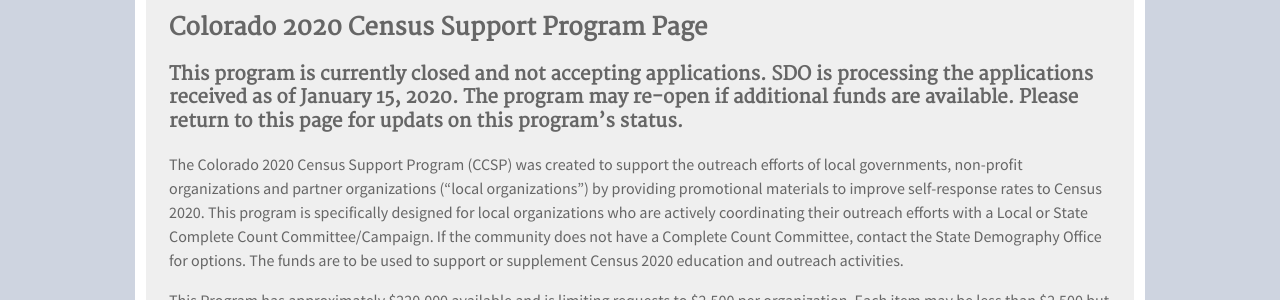
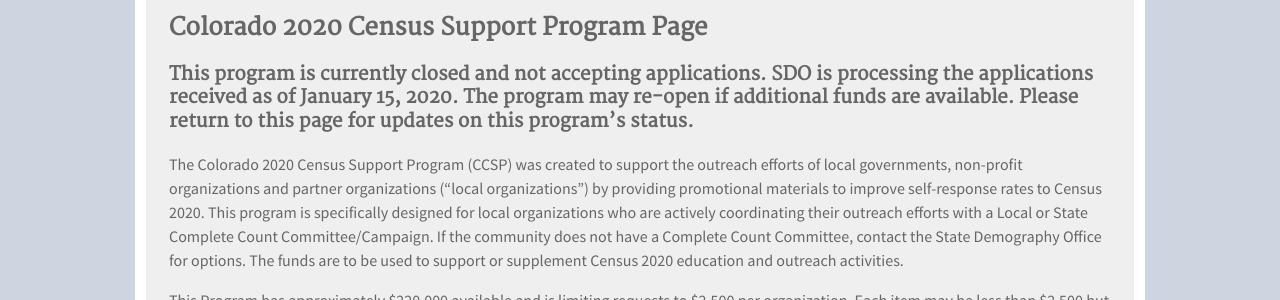
Before and after one commit to TBleess/Website_New, a Jekyll site: the page built from pages/5_CensusACS/2020-CCSP.md, in a window 1280 px wide. Shown: the part 381-681 px from the top of the page. Built offline with Jekyll 4.4.1, drawn with Linux system fonts in a browser that asks for light colours.

Commit message:
Update 2020-CCSP.md

```diff
--- a/pages/5_CensusACS/2020-CCSP.md
+++ b/pages/5_CensusACS/2020-CCSP.md
@@ -9,7 +9,7 @@
 
 ## Colorado 2020 Census Support Program  Page
 
-### This program is currently closed and not accepting applications.  SDO is processing the applications received as of January 15, 2020.  The program may re-open if additional funds are available.  Please return to this page for updats on this program's status.
+### This program is currently closed and not accepting applications.  SDO is processing the applications received as of January 15, 2020.  The program may re-open if additional funds are available.  Please return to this page for updates on this program's status.
 
 The Colorado 2020 Census Support Program (CCSP) was created to support the outreach efforts of local governments, non-profit organizations and partner organizations (“local organizations”) by providing promotional materials to improve self-response rates to Census 2020.  This program is specifically designed for local organizations who are actively coordinating their outreach efforts with a Local or State Complete Count Committee/Campaign.  If the community does not have a Complete Count Committee, contact the State Demography Office for options. The funds are to be used to support or supplement Census 2020 education and outreach activities.
 
```
